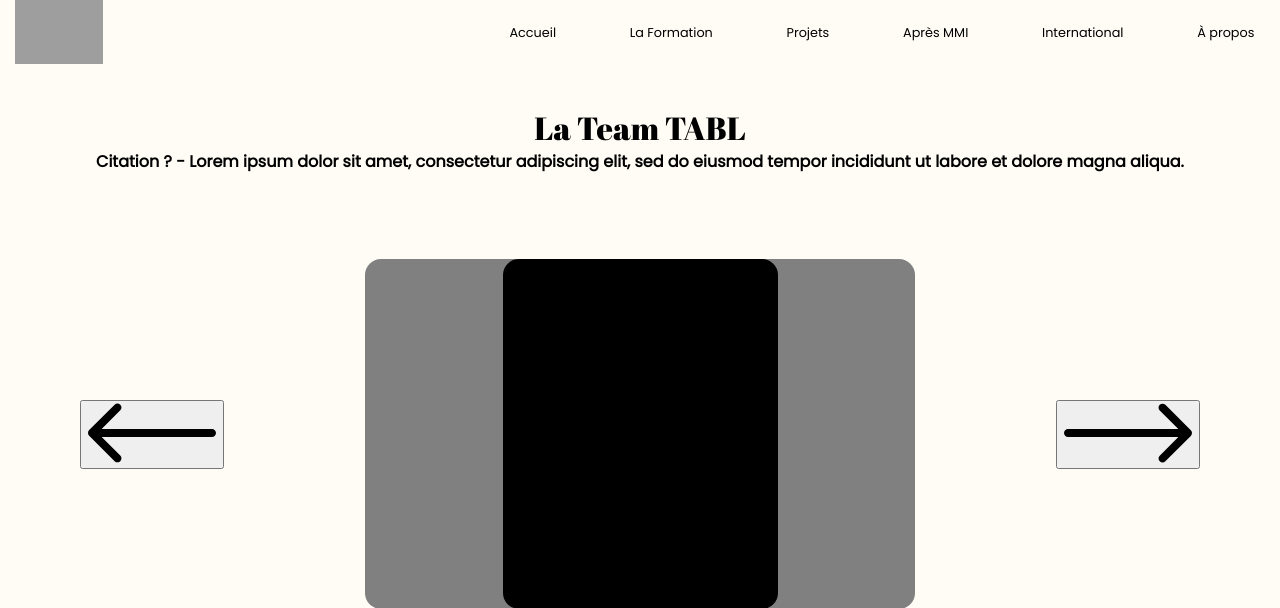
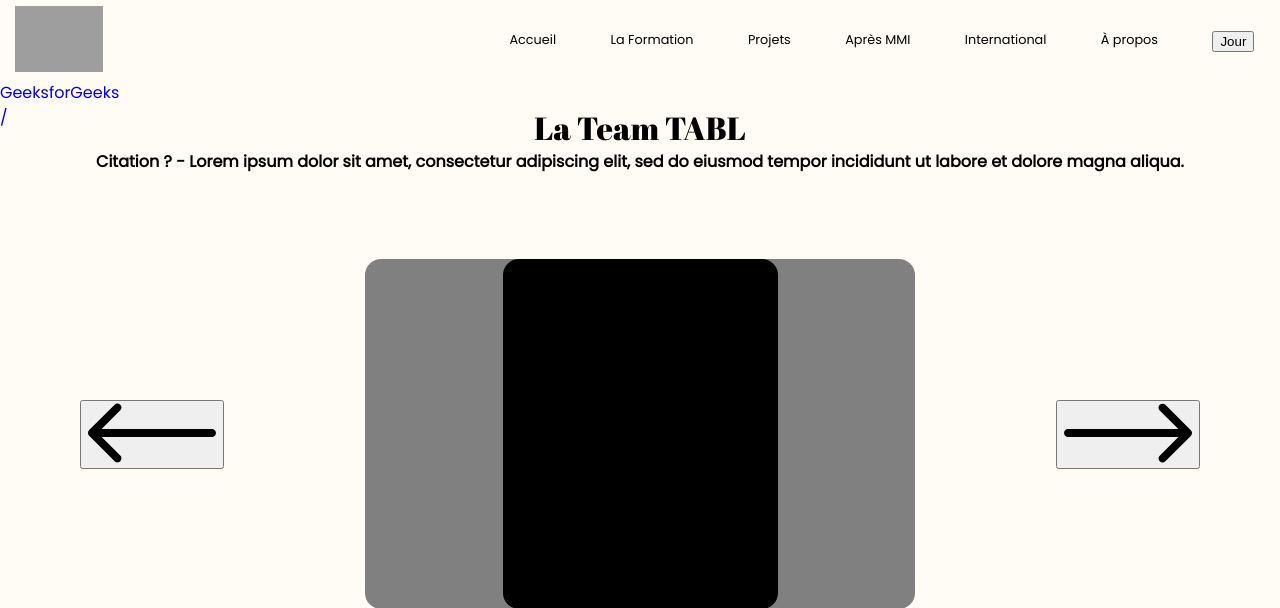
Before and after one commit to AthenaisMezloy/refonte_mmi, a PHP site: page /about.php in a window 1280 px wide. Shown: the top 608 px of the page. Run offline with PHP 8.4, Linux system fonts and the light colour scheme; grey boxes are pictures that could not be loaded.

Commit message:
12/01/2023

```diff
--- a/footer-nav-style.css
+++ b/footer-nav-style.css
@@ -1,17 +1,45 @@
+
+/* Dark Mode */
+
+.dark footer{
+    background-color: #FFFCF6;
+     color: black;
+}
+
+.dark footer svg rect {
+    fill: black;
+}
+
+.dark footer a{
+    color: black;
+}
+
+.dark a{
+    color: white;
+}
+
+.dark .block {
+    background-color: black;
+}
+
 /* NAV */
 
+.bg-cream {
+    background-color:  #FFFCF6;
+}
+
 nav {
-    color: white;
-    position: absolute;
+    position: fixed;
     font-family: 'Poppins', sans-serif;
     display: flex;
     justify-content: space-between;
     align-items: center;
     width: 100%;
-    height: 8vh;
+    height: 10vh;
     padding: 0.2em 2em 0 1em;
     font-size: 0.8em;
     z-index: 2;
+    transition: all ease 1s;
 }
 
 nav a {
@@ -33,6 +61,21 @@ nav ul {
     justify-content: space-between;
     width: 60%;
 }
+
+/* Fil d'ariane */
+
+.display {
+    position: absolute;
+    z-index: 3;
+    top: 10%;
+    right: 90%;
+}
+
+.syllabus {
+    display: flex;
+
+}
+
 /* Footer */
 
 footer {
--- a/index.php
+++ b/index.php
@@ -179,5 +179,5 @@ Le BUT MMI vous ouvre la voie vers de nombreuses perspectives.</p>
     ?>
 
 </body>
-
+<script src="./home-nav.js"></script>
 </html>
--- a/navbar.php
+++ b/navbar.php
@@ -1,4 +1,25 @@
+<script src=
+   "https://ajax.googleapis.com/ajax/libs/jquery/3.5.1/jquery.min.js">
+</script>
+
 <link rel="stylesheet" href="footer-nav-style.css">
+
+<style>
+    .dark{
+    background-color: black;
+    color: white;
+    }
+
+    .dark a{
+        color: white;
+    }
+
+    .dark .block {
+        background-color: black;
+    }
+
+</style>
+
 <nav>
     <div>
         <img src="./img/assets/logo_img.svg" alt="">
@@ -10,5 +31,46 @@
         <li><a href="">Après MMI</a></li>
         <li><a href="./international.php">International</a></li>
         <li><a href="./about.php">À propos</a></li>
+        <li><button id="btn-theme">Jour</button>
+</li>
     </ul>
 </nav>
+<div class="display">
+    <div class="syllabus">
+      <a href="#">GeeksforGeeks / </a>
+    </div>
+  </div>
+
+<script type="text/javascript">
+
+ $('.list li a').on('click', function() {
+  //selecting the syllabus class
+    $select = $('<div class="syllabus"></div>');
+    $(this).parents('li').each(function(n, li) {
+       //Adding / to each anchor tag of li
+        $select.prepend(' / ',$(li).children('a').clone());
+    });
+  // Displaying the hierarchical order of pages.
+  $('.display').html(
+    $select.prepend('<a href="#syllabus">GeeksforGeeks</a>'));
+})
+
+
+
+$( "#btn-theme" ).on("click", function() {
+            if( $( "body" ).hasClass( "dark" )) {
+                $( "body" ).removeClass( "dark" );
+                localStorage.removeItem('dark',this.clicked);
+            } else {
+                $( "body" ).addClass( "dark" );
+                localStorage.setItem('dark',this.clicked);
+            }
+        });
+
+
+
+if(localStorage.getItem('dark')) {
+    $("body").addClass("dark");
+}
+
+</script>
```
Also changed, not shown: home-nav.js (added, +8 -0 lines), style.css (+13 -6 lines).
